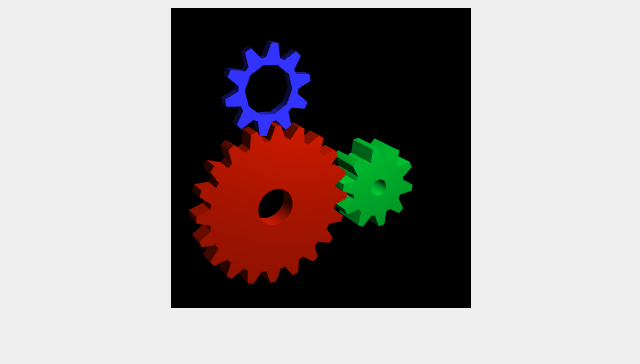
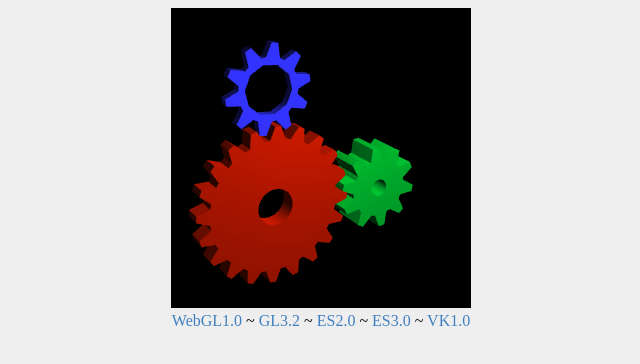
Before and after one commit to Acidburn0zzz/gears3d.github.io, a plain HTML site: page index.html in a window 1280 px wide. Shown: the whole page, without its empty margins (319-959 px from the left). Drawn offline with Linux system fonts and the light colour scheme.

Commit message:
Add links to source code
Signed-off-by: Jordan Justen <jljusten@gmail.com>

```diff
--- a/index.html
+++ b/index.html
@@ -7,6 +7,7 @@
 <html>
   <head>
     <link rel="icon" href="favicon.ico" type="image/x-icon">
+    <link rel="stylesheet" href="main.css" type="text/css">
     <script type="text/javascript" src="external/webgl-utils.js"></script>
     <script type="text/javascript" src="external/gl-matrix-min.js"></script>
     <script type="text/javascript" src="vert_buf.js"></script>
@@ -18,5 +19,21 @@
       <canvas id="gears3d" style="border: 1px;" width="300" height="300">
       </canvas>
     </center>
+    <center>
+      <a href="https://github.com/gears3d/gears3d.github.io/blob/master/webgl10.js"
+         >WebGL1.0</a> ~
+      <a href="https://github.com/gears3d/gears3d/blob/master/gl32_core.c"
+         >GL3.2</a> ~
+      <a href="https://github.com/gears3d/gears3d/blob/master/gles20.c"
+         >ES2.0</a> ~
+      <a href="https://github.com/gears3d/gears3d/blob/master/gles30.c"
+         >ES3.0</a> ~
+      <a href="https://github.com/gears3d/gears3d/blob/master/vk10.c"
+         >VK1.0</a>
+      <!--
+      <a href="https://github.com/gears3d/gears3d/blob/master/gl21_compat.c"
+         >old GL</a>
+      -->
+    </center>
   </body>
 </html>
--- /dev/null
+++ b/main.css
@@ -0,0 +1,14 @@
+/* Gears. Draw them. In 3D.
+ *
+ * Jordan Justen : gears3d is public domain
+ */
+
+a {
+    color: #4080c0;
+    text-decoration: none;
+}
+
+a:hover {
+    color: #004080;
+    text-decoration: underline;
+}
```
